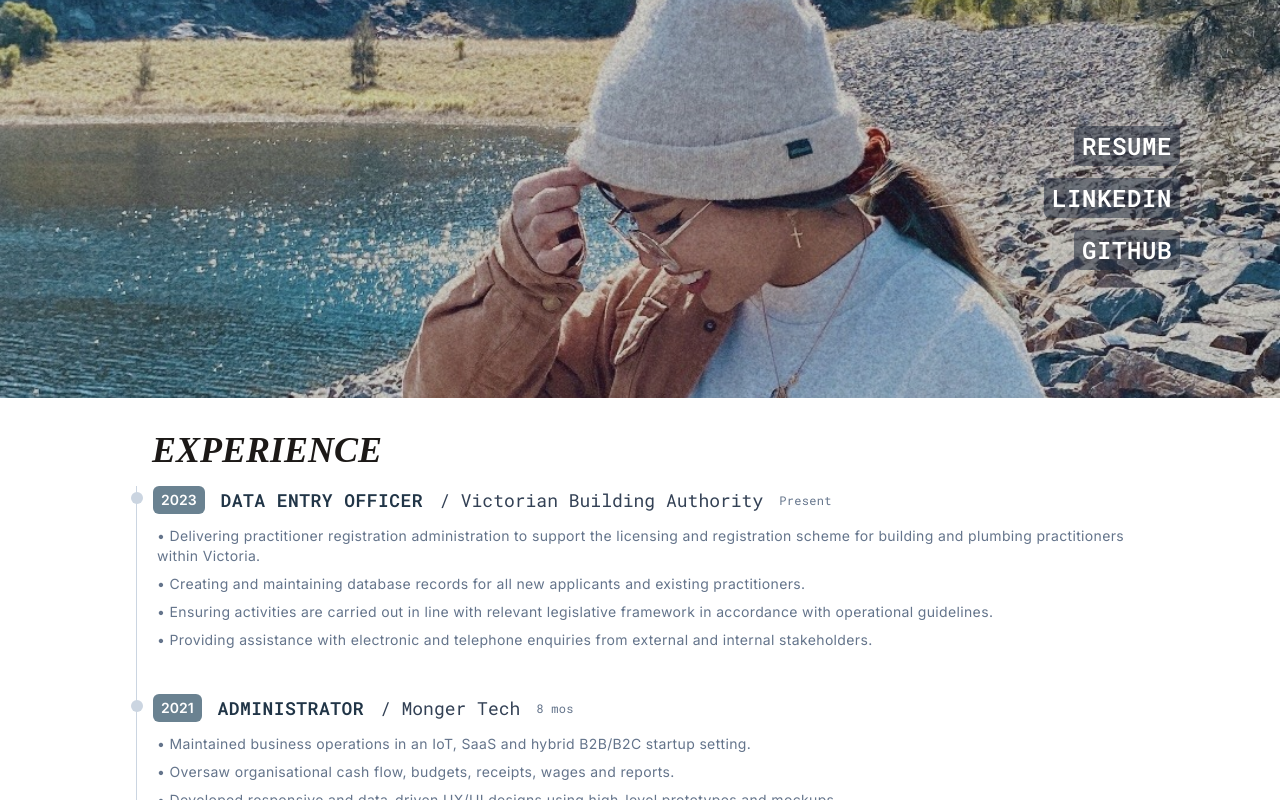
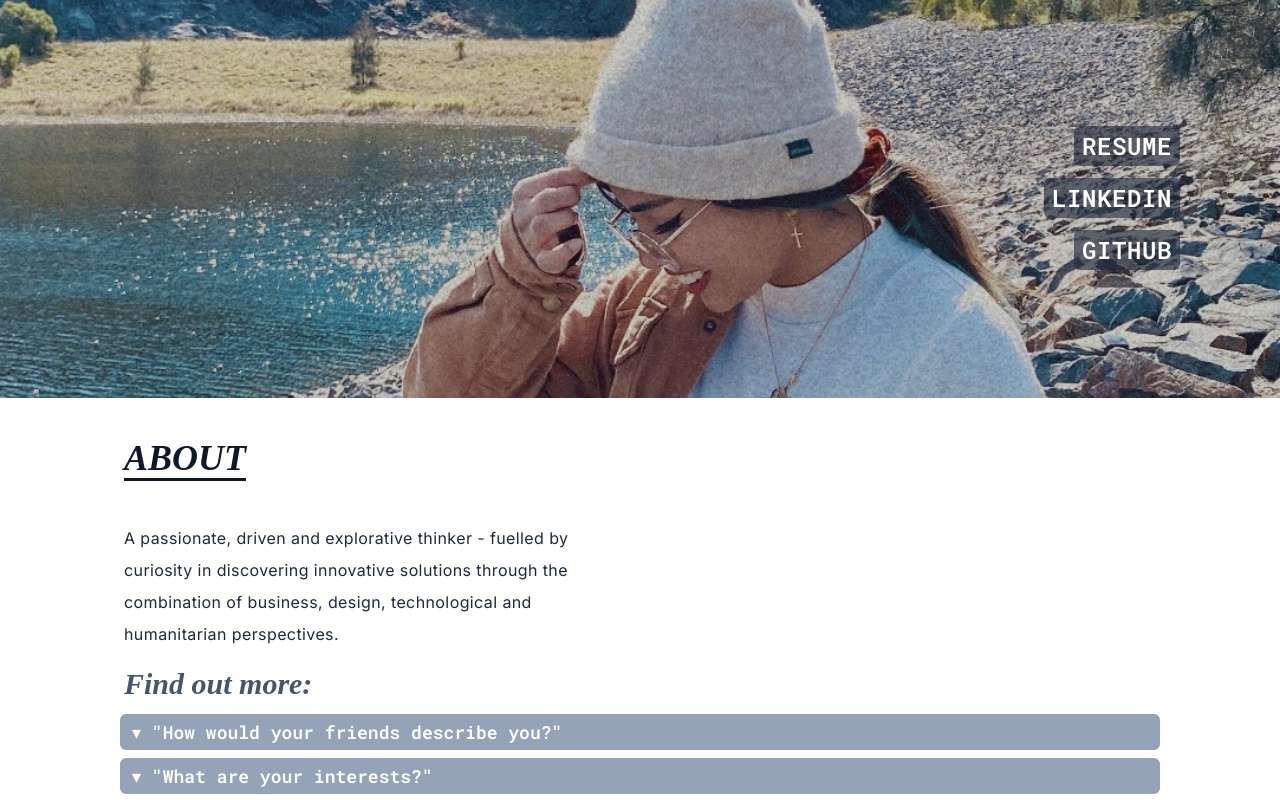
Before and after one commit to Lizette-Dimalanta/Portfolio_V2, a React (Vite) app: page / in a window 1280 px wide. Shown: the part 460-1260 px from the top of the page. Built offline with nearby package versions, Linux system fonts and the light colour scheme.

Commit message:
Added accordian

```diff
--- a/package.json
+++ b/package.json
@@ -12,6 +12,7 @@
   "dependencies": {
     "framer-motion": "^10.12.12",
     "react": "^18.2.0",
+    "react-accessible-accordion": "^5.0.0",
     "react-dom": "^18.2.0",
     "react-icons": "^4.8.0",
     "react-router-dom": "^6.11.2",
--- a/src/App.jsx
+++ b/src/App.jsx
@@ -23,6 +23,7 @@ function App() {
     <>
       <Navbar />
       <Home />
+      <About />
       <Experience />
     </>
     // <AnimatePresence>
--- a/src/components/About.jsx
+++ b/src/components/About.jsx
@@ -1,9 +1,65 @@
 import React from 'react'
+import { Accordion, AccordionItem, AccordionItemHeading, AccordionItemButton, AccordionItemPanel } from 'react-accessible-accordion'
 
 const About = () => {
+
   return (
-    <div>About</div>
+    <div id='About' className='max-w-[1040px] m-auto'>
+      <h1 className='font-DM-Sherif-Display italic font-semibold text-4xl text-slate-900 text-start underline underline-offset-8 py-10 pl-1'>
+        ABOUT
+      </h1>
+      <p className='flex text-start font-Inter tracking-wide text-slate-800 text-md p-1 w-1/2 leading-loose'>
+        A passionate, driven and explorative thinker - fuelled by curiosity in discovering innovative solutions through the combination of business, design, technological and humanitarian perspectives.
+      </p>
+      <h2 className='font-DM-Sherif-Display italic font-semibold text-3xl text-slate-600 text-start py-3 pl-1'>
+        Find out more:
+      </h2>
+      <Accordion allowZeroExpanded className='text-start'>
+        <AccordionItem>
+          <AccordionItemHeading>
+            <AccordionItemButton className='px-3 py-1 font-Roboto-Mono font-semibold text-white text-lg bg-slate-400 rounded-md'>
+              ▾ "How would your friends describe you?"
+            </AccordionItemButton>
+          </AccordionItemHeading>
+          <AccordionItemPanel className='px-4 py-2'>
+            <p className='text-lg italic'>
+              "Lizette is funny, hardworking and loveable. She makes a great partner in any project and always gives the task at hand 110%."
+            </p>
+            <p className='font-Inter text-sm tracking-wide text-slate-600/70 pl-4'>
+              ⏤ Billy Monger (UX/UI Designer at Monger Tech)
+            </p>
+            <p className='text-lg italic pt-5'>
+            "A very excited and enthusiastic person who elevates the energy in the room! Also concerns herself with making sure everyone is doing well."
+            </p>
+            <p className='font-Inter text-sm tracking-wide text-slate-600/70 pl-4'>
+              ⏤ Ben Maud (Friend)
+            </p>
+          </AccordionItemPanel>
+        </AccordionItem>
+        <AccordionItem className='pt-2'>
+          <AccordionItemHeading>
+            <AccordionItemButton className='px-3 py-1 font-Roboto-Mono font-semibold text-white text-lg bg-slate-400 rounded-md'>
+              ▾ "What are your interests?"
+            </AccordionItemButton>
+          </AccordionItemHeading>
+          <AccordionItemPanel className='px-4 py-2'>
+            <p className='font-Inter text-start tracking-wide text-slate-600 pl-4 pt-2'>
+            I'm a huge nerd for art, music, technology, philosophy and plants! You'll often find me exploring random topics or trying something new!
+            </p>
+          </AccordionItemPanel>
+        </AccordionItem>
+      </Accordion>
+    </div>
   )
 }
 
+{/* <h2 className='font-DM-Sherif-Display italic font-semibold text-3xl text-stone-600 text-start py-10 pl-1'>
+"How would your friends describe you?"
+</h2>
+<div className='flex text-start font-Inter tracking-wide text-slate-800 text-md p-1 w-1/2 leading-loose'>
+<p className='inline-block font-Inter font-semibold text-white px-2 py-1 bg-sky-950/60 rounded-md'>
+  "Lizette is funny, hardworking and loveable. She makes a great partner in any project and always gives the task at hand 110%." - Billy Monger
+</p>
+</div> */}
+
 export default About
--- a/src/components/Experience.jsx
+++ b/src/components/Experience.jsx
@@ -55,8 +55,8 @@ const data = [
 
 const Experience = () => {
   return (
-    <div id='Experience' className='max-w-[1040px] m-auto p-4'>
-      <h1 className='font-DM-Sherif-Display italic font-semibold text-4xl text-stone-900 text-start p-4 '>
+    <div id='Experience' className='max-w-[1040px] m-auto'>
+      <h1 className='font-DM-Sherif-Display italic font-semibold text-4xl text-stone-900 text-start underline underline-offset-8 py-10 pl-1'>
         EXPERIENCE
       </h1>
         {data.map((item, itemid) => (
--- a/src/components/ExperienceItem.jsx
+++ b/src/components/ExperienceItem.jsx
@@ -13,7 +13,7 @@ const ExperienceItem = ({ year, company, position, duration, details }) => {
           </p>
           <div className='pt-2'>
             {details.map((detail, i) => (
-                <p key={i} className='flex text-start font-Inter tracking-wide text-slate-500 text-sm p-1'>
+                <p key={i} className='flex text-start font-Inter tracking-wide text-slate-800 text-sm p-1'>
                     {detail}
                 </p>
             ))}
--- a/src/components/Home.jsx
+++ b/src/components/Home.jsx
@@ -37,15 +37,15 @@ const Home = () => {
       </div>
       <div className='font-Roboto-Mono font-semibold text-white text-2xl flex justify-center items-center sm:place-content-end sm:items-end whitespace-nowrap flex-col pt-52 sm:pt-36 sm:pr-24'>
         <div className='hover:scale-110 transition-all ease-in-out duration-300'>
-          <a href='' className='cursor-pointer tracking-wide bg-slate-800/50 rounded-md px-2 m-1 p-1'> RESUME
+          <a href='' className='cursor-pointer tracking-wide bg-slate-800/60 rounded-md px-2 m-1 p-1'> RESUME
           </a>
         </div>
         <div className='pt-5 hover:scale-110 transition-all ease-in-out duration-300'>
-          <a href='' className='cursor-pointer tracking-wide bg-slate-800/50 rounded-md px-2 m-1 p-1'> LINKEDIN
+          <a href='' className='cursor-pointer tracking-wide bg-slate-800/60 rounded-md px-2 m-1 p-1'> LINKEDIN
           </a>
         </div>
         <div className='pt-5 hover:scale-110 transition-all ease-in-out duration-300'>
-          <a href='' className='cursor-pointer tracking-wide bg-slate-800/50 rounded-md px-2 m-1 p-1'> GITHUB
+          <a href='' className='cursor-pointer tracking-wide bg-slate-800/60 rounded-md px-2 m-1 p-1'> GITHUB
           </a>
         </div>
       </div>
```
Also changed, not shown: 1 other file (tests, documents, lock files or other folders).
